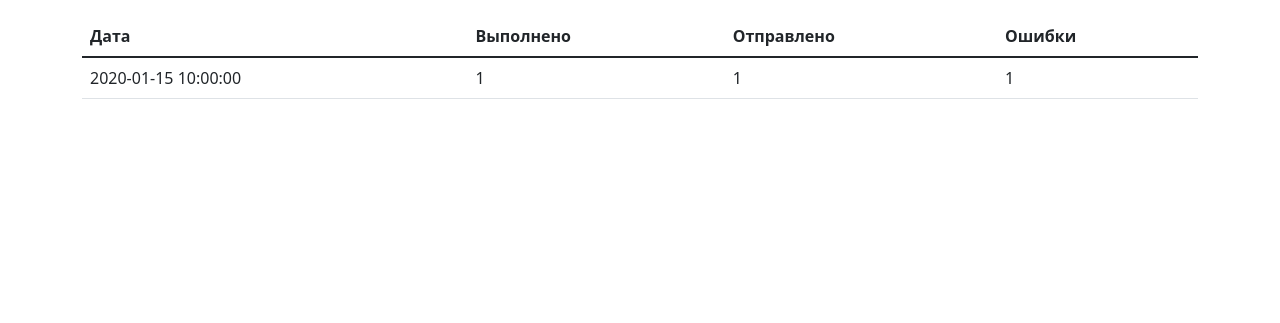
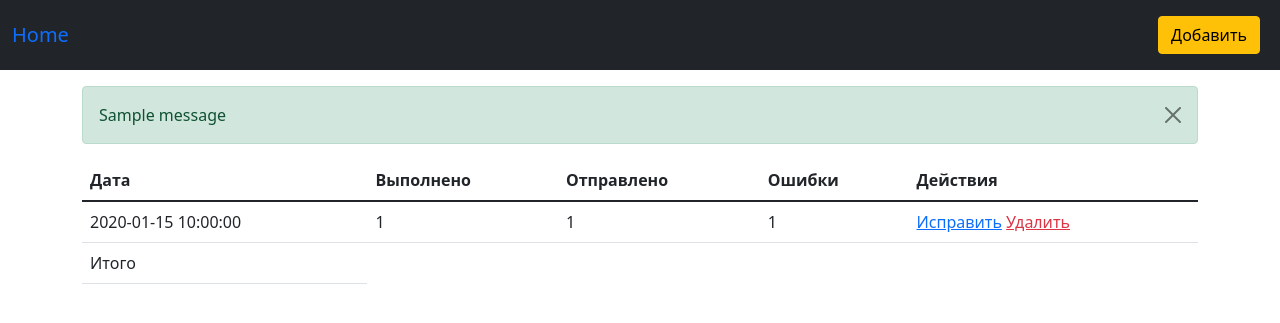
Before and after one commit to kve1989/NumberOKB, a Flask app: page / in a window 1280 px wide. Shown: the top 323 px of the page. Run offline with Flask 2, Linux system fonts and the light colour scheme; tables that the repository leaves empty hold one stand-in row (values such as "Sample post"); one stand-in notice (Sample message) is shown; some libraries are stand-ins or nearby versions.

Commit message:
add alerts

```diff
--- a/app.py
+++ b/app.py
@@ -1,12 +1,13 @@
-from flask import Flask, render_template, request, redirect
+from flask import Flask, render_template, request, redirect, flash
 from flask_sqlalchemy import SQLAlchemy
 from datetime import (datetime, date)
-from flask_bootstrap import Bootstrap
+
+from forms import *
 
 app = Flask(__name__)
-bootstrap = Bootstrap(app)
 app.config['SQLALCHEMY_DATABASE_URI'] = 'sqlite:///db.db'
 app.config['SQLALCHEMY_TRACK_MODIFICATIONS'] = False
+app.config['SECRET_KEY'] = '01f260718007c0bd2ef3e9005b84ab97'
 db = SQLAlchemy(app)
 
 class PCR(db.Model):
@@ -27,6 +28,11 @@ def page_not_found(e):
 def internal_server_template(e):
     return render_template('500.html'), 500
 
+@app.route("/testform")
+def test():
+    form = PCRform()
+    return render_template('test.html', form=form)
+
 @app.route("/")
 def home():
     records = PCR.query.order_by(PCR.date).all()
@@ -35,6 +41,19 @@ def home():
 @app.route("/create")
 def create():
     return render_template('create.html')
+
+@app.route("/<int:id>/delete")
+def delete_record(id):
+    record = PCR.query.get_or_404(id)
+
+    try:
+        db.session.delete(record)
+        db.session.commit()
+        flash("Запись успешно удалена!", 'success')
+        return redirect('/')
+    except:
+        flash("Запись успешно удалена!", 'error')
+        return redirect('/')
 
 @app.route("/new", methods=['POST'])
 def new_record():
@@ -48,13 +67,11 @@ def new_record():
     try:
         db.session.add(record)
         db.session.commit()
+        flash("Запись успешно добавлена!", 'success')
         return redirect('/')
     except:
         return "Ошибка при добавлении"
 
 
-
-
-
 if __name__ == '__main__':
     app.run(debug=True)
--- a/templates/base.html
+++ b/templates/base.html
@@ -5,9 +5,21 @@
     <meta http-equiv="X-UA-Compatible" content="IE=edge">
     <meta name="viewport" content="width=device-width, initial-scale=1.0">
     <title>Цифры ОКБ - {% block title %}{% endblock %}</title>
+    <link rel="shortcut icon" href="{{ url_for('static', filename='favicon.png') }}" type="image/x-icon">
     <link rel="stylesheet" href="{{ url_for('static', filename='css/bootstrap.min.css') }}">
 </head>
 <body>
+    <nav class="navbar bg-dark">
+        <div class="container-fluid">
+            <a href="/" class="navbar-brand">Home</a>
+            <ul class="navbar-nav justify-content-end p-2">
+                <li class="nav-item">
+                    <a class="btn btn-warning" aria-current="page" href="/create">Добавить</a>
+                </li>
+            </ul>
+        </div>
+    </nav>
+
 
     {% block body %}{% endblock %}
 
--- a/templates/index.html
+++ b/templates/index.html
@@ -4,6 +4,17 @@
 
 {% block body %}
 <div class="container">
+    {% with messages = get_flashed_messages() %}
+        {% if messages %}
+            <div class="alert alert-success alert-dismissible fade show mt-3" role="alert">
+                {% for message in messages %}
+                    {{ message }}
+                {% endfor %}
+                <button type="button" class="btn-close" data-bs-dismiss="alert" aria-label="Close"></button>
+            </div>
+        {% endif %}
+    {% endwith %}
+
     <table class="table table-hover mt-3">
         <thead>
             <tr>
@@ -11,6 +22,7 @@
                 <th class="col">Выполнено</th>
                 <th class="col">Отправлено</th>
                 <th class="col">Ошибки</th>
+                <th class="col">Действия</th>
             </tr>
         </thead>
         <tbody>
@@ -20,8 +32,15 @@
                     <td>{{ record.done }}</td>
                     <td>{{ record.sent }}</td>
                     <td>{{ record.mistakes }}</td>
+                    <td>
+                        <a class="link" href="/edit/{{ record.id }}">Исправить</a>
+                        <a class="link text-danger" href="/{{ record.id }}/delete">Удалить</a>
+                    </td>
                 </tr>
             {%endfor%}
+                <tr>
+                    <td>Итого</td>
+                </tr>
         </tbody>
     </table>
 </div>
```
Also changed, not shown: forms.py (added, +15 -0 lines), templates/test.html (added, +40 -0 lines).
